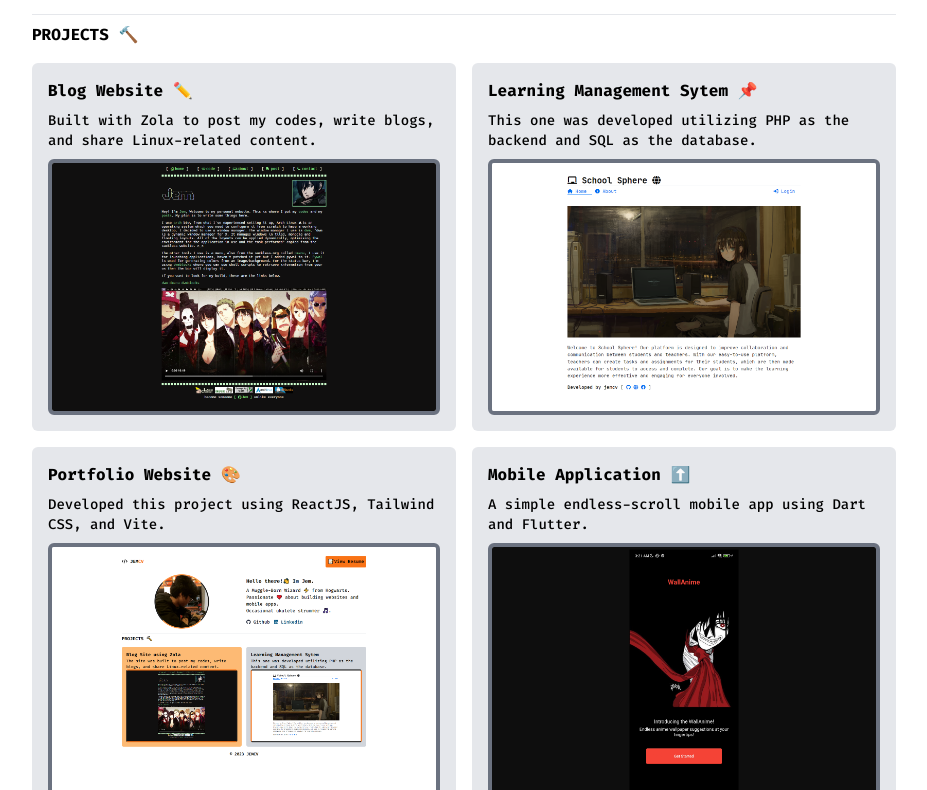
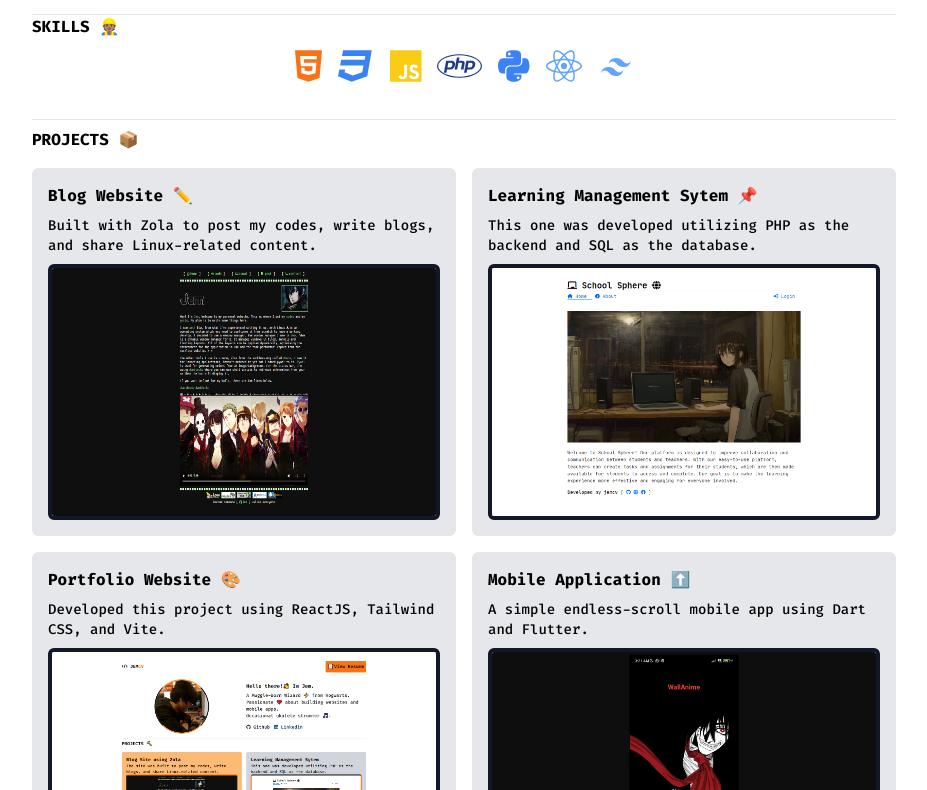
Before and after one commit to jemcv/portfolio, a React (Vite) app: page / in a window 1280 px wide. Shown: the part 290-1080 px from the top of the page, without its empty margins (176-1103 px from the left). Built offline with nearby package versions, Linux system fonts and the light colour scheme.

Commit message:
Add skills section

```diff
--- a/src/components/Portfolio.jsx
+++ b/src/components/Portfolio.jsx
@@ -4,8 +4,9 @@ import zola from "../assets/zola.png";
 import pfl from  "../assets/pfl.png";
 import wla from "../assets/wla.png";
 import { FontAwesomeIcon } from "@fortawesome/react-fontawesome";
-import { faCode, } from "@fortawesome/free-solid-svg-icons";
-import { faGithub, faLinkedin } from "@fortawesome/free-brands-svg-icons";
+import { BiLogoTailwindCss } from "react-icons/bi";
+import { faCode,} from "@fortawesome/free-solid-svg-icons";
+import { faCss3, faGithub, faHtml5, faJs, faLinkedin, faPhp, faPython, faReact } from "@fortawesome/free-brands-svg-icons";
 
 function Portfolio() {
   return (
@@ -28,33 +29,49 @@ function Portfolio() {
                 </div>
         </header>
         <hr />
-        <main className="mt-2">
-            <h1 className="font-bold">PROJECTS 🔨</h1>
-        </main>
+        <section>
+            <h1 className="font-bold">SKILLS 👷🏽</h1>
+            <div>
+                <ul className="flex flex-wrap justify-center items-center md:flex-nowrap">
+                    <li className="p-2 rounded-md text-orange-500 text-3xl md:text-4xl"><FontAwesomeIcon icon={ faHtml5}></FontAwesomeIcon></li>
+                    <li className="p-2 rounded-md text-blue-500 text-3xl md:text-4xl" ><FontAwesomeIcon icon={ faCss3}></FontAwesomeIcon></li>
+                    <li className="p-2 rounded-md text-yellow-400 text-3xl md:text-4xl"><FontAwesomeIcon icon={ faJs}></FontAwesomeIcon></li>
+                    <li className="p-2 rounded-md text-blue-900 text-3xl md:text-4xl"><FontAwesomeIcon icon={ faPhp}></FontAwesomeIcon></li>
+                    <li className="p-2 rounded-md text-blue-500 text-3xl md:text-4xl" ><FontAwesomeIcon icon={ faPython}></FontAwesomeIcon></li>
+                    <li className="p-2 rounded-md text-blue-400 text-3xl md:text-4xl" ><FontAwesomeIcon icon={ faReact}></FontAwesomeIcon></li>
+                    <li className="p-2 rounded-md  text-blue-400 text-3xl md:text-4xl" ><BiLogoTailwindCss icon={ BiLogoTailwindCss }></BiLogoTailwindCss></li>
+                </ul>
+            </div>
+        </section>
+        <br />
+        <hr />
+
+        <section>
+            <h1 className="font-bold mt-2">PROJECTS 📦</h1>
             <section className="grid gap-4 my-4 md:grid-cols-2 md:items-center md:justify-center">
                 <div className="bg-gray-200 p-4 rounded-md">
                     <h1 className="mb-2 font-bold">Blog Website ✏️</h1>
                     <p className="text-sm font-medium">Built with Zola to post my codes, write blogs, and share Linux-related content.</p>
-                <a href="https://jemcv.github.io/web" target="_blank"><img src={zola} alt="Visit the Zola site" className="mt-2 w-auto h-64 object-cover rounded-md border-4 border-gray-500"/></a>
+                    <a href="https://jemcv.github.io/web" target="_blank"><img src={zola} alt="Visit the Zola site" className="mt-2 mx-auto w-auto h-64 object-cover1 rounded-md border-4 border-gray-900"/></a>
                 </div>
                 <div className="bg-gray-200 p-4 rounded-md">
                     <h1 className="mb-2 font-bold">Learning Management Sytem 📌</h1>
                     <p className="text-sm font-medium">This one was developed utilizing PHP as the backend and SQL as the database. </p>
-                <img src={lms} alt="random image" className="mt-2 w-auto h-64 object-cover rounded-md border-4 border-gray-500"/>
+                    <img src={lms} alt="random image" className="mt-2 mx-auto w-auto h-64 object-cover rounded-md border-4 border-gray-900"/>
                 </div>
                 <div className="bg-gray-200 p-4 rounded-md">
                     <h1 className="mb-2 font-bold">Portfolio Website 🎨</h1>
                     <p className="text-sm font-medium">Developed this project using ReactJS, Tailwind CSS, and Vite.</p>
-                <img src={pfl} alt="random image" className="mt-2 w-auto h-64 object-cover rounded-md border-4 border-gray-500"/>
+                    <img src={pfl} alt="random image" className="mt-2 mx-auto w-auto h-64 object-cover rounded-md border-4 border-gray-900"/>
                 </div>
                 <div className="bg-gray-200 p-4 rounded-md">
                     <h1 className="mb-2 font-bold">Mobile Application ⬆️</h1>
                     <p className="text-sm font-medium">A simple endless-scroll mobile app using Dart and Flutter.</p>
-                <img src={wla} alt="random image" className="mt-2 w-auto h-64 object-cover rounded-md border-4 border-gray-500"/>
+                    <img src={wla} alt="random image" className="mt-2 mx-auto w-auto h-64 object-cover rounded-md border-4 border-gray-900"/>
                 </div>
+            </section>
+        </section>
 
-
-        </section>
         <footer>
             <ul className="flex justify-center align-center font-bold text-sm">
                 <li>&copy; 2023 JEMCV </li>
```
Lines whose indentation alone changed are shown as unchanged.
